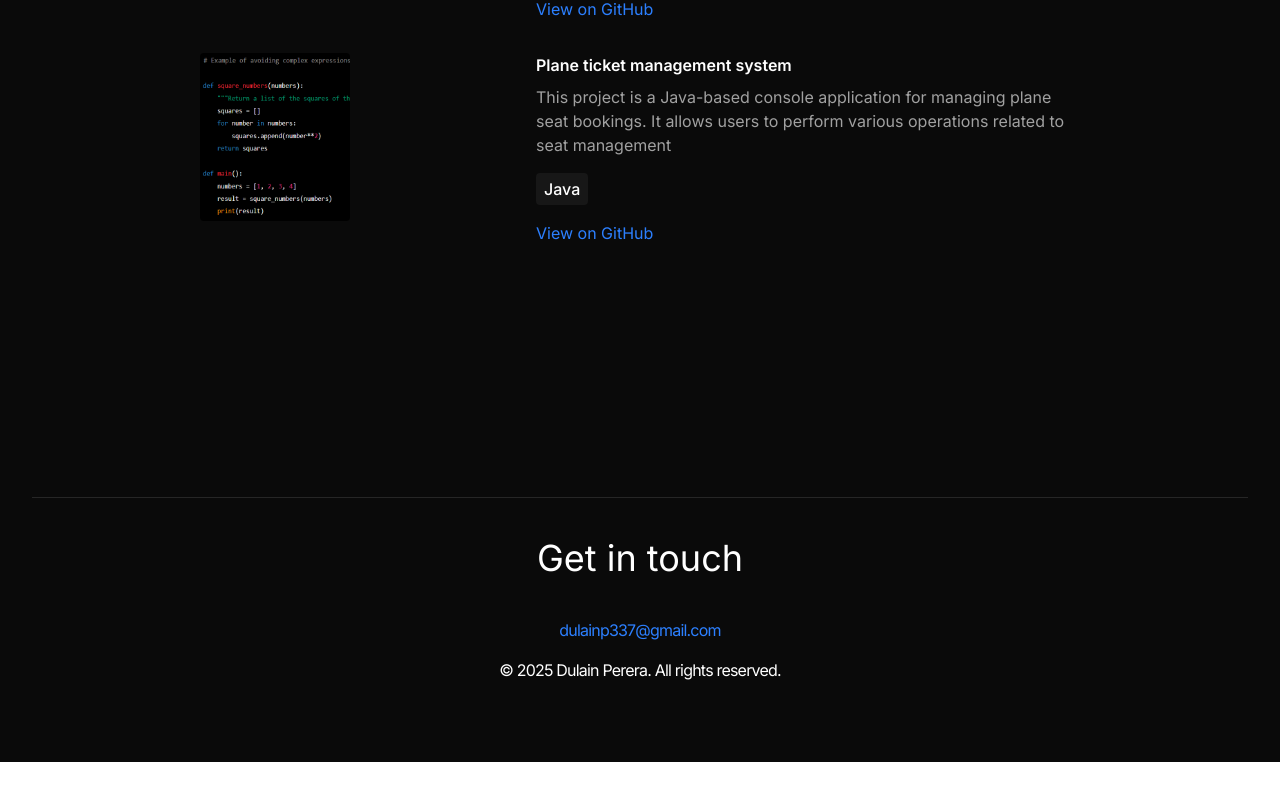
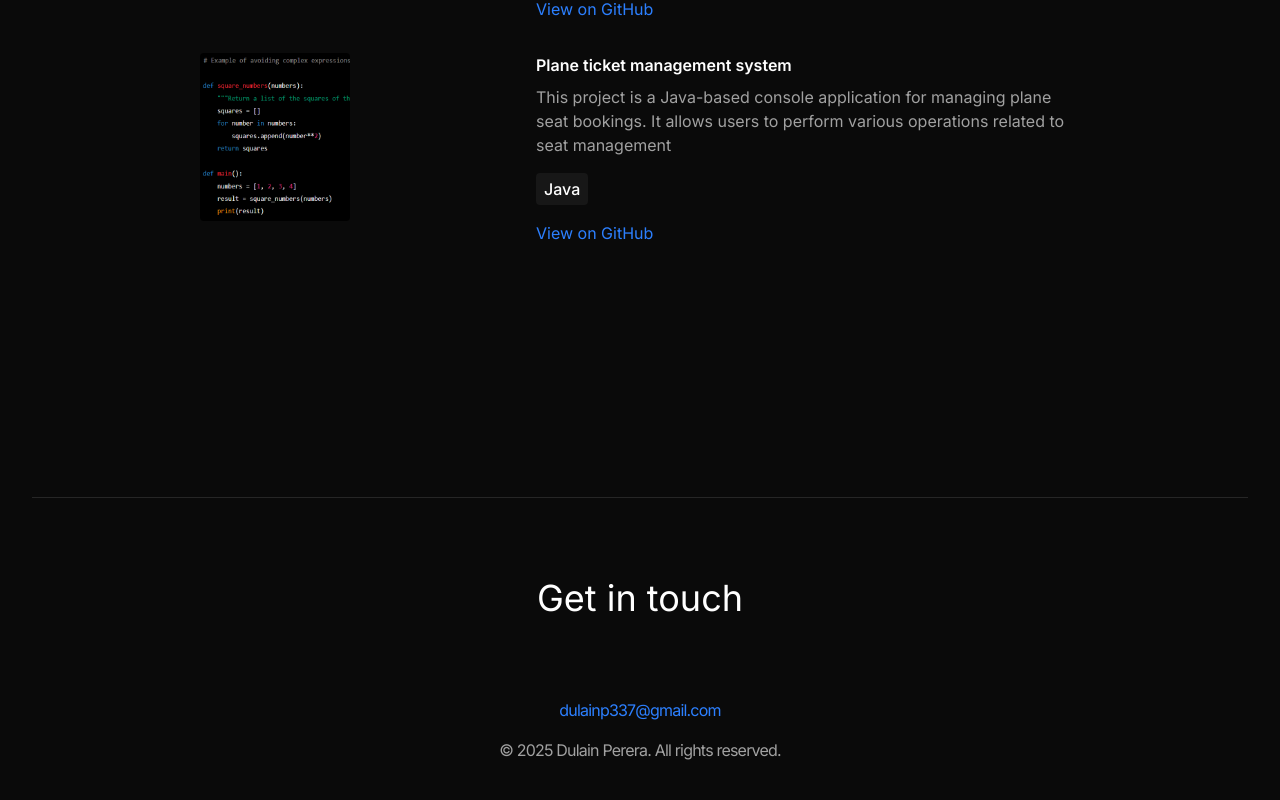
Before and after one commit to dulainperera/dulainperera.github.io, a React (Vite) app: page / in a window 1280 px wide. Shown: the part 2999-3799 px from the top of the page. Before the commit the page ends 3761 px from the top, so only its background shows below. Built offline with nearby package versions, Linux system fonts and the light colour scheme.

Commit message:
changes in footer

```diff
--- a/src/components/Contact.jsx
+++ b/src/components/Contact.jsx
@@ -7,17 +7,34 @@ const Contact = () => {
     <div
       className="border-t border-neutral-800 pb-20"
     >
-      <h1 className="my-10 text-center text-4xl">Get in touch</h1>
+      <motion.h1
+        whileInView={{ opacity: 1, y: 0 }}
+        initial={{ opacity: 0, y: -100 }}
+        transition={{ duration: 0.5 }}
+        className="my-20 text-center text-4xl"
+        >
+          Get in touch
+        </motion.h1>
       <div className="text-center tracking-tighter">
-        <p className="my-4">
+        <motion.p
+          whileInView={{ opacity: 1, x: 0 }}
+          initial={{ opacity: 0, x: -100 }}
+          transition={{ duration: 1 }}
+          className="mb-4 text-neutral-400"
+        >
           <a
             href="mailto:dulainp337@gmail.com"
             className="text-blue-500 hover:text-blue-300 transition duration-300 ease-in-out"
           >
             dulainp337@gmail.com
           </a>
-        </p>
-        <p>&copy; 2025 Dulain Perera. All rights reserved.</p>
+        </motion.p>
+        <motion.p
+          whileInView={{ opacity: 1, x: 0 }}
+          initial={{ opacity: 0, x: 100 }}
+          transition={{ duration: 1 }}
+          className="mb-4 text-neutral-400"
+        >&copy; 2025 Dulain Perera. All rights reserved.</motion.p>
       </div>
     </div>
   );
```
